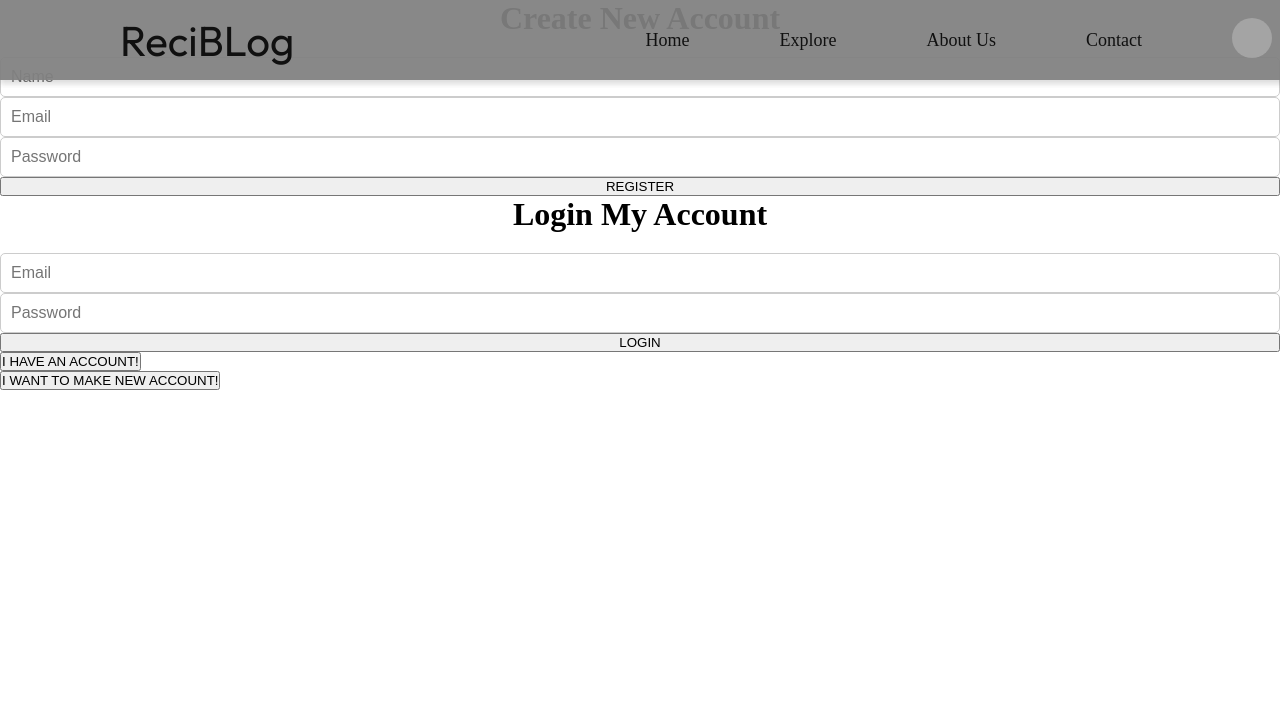
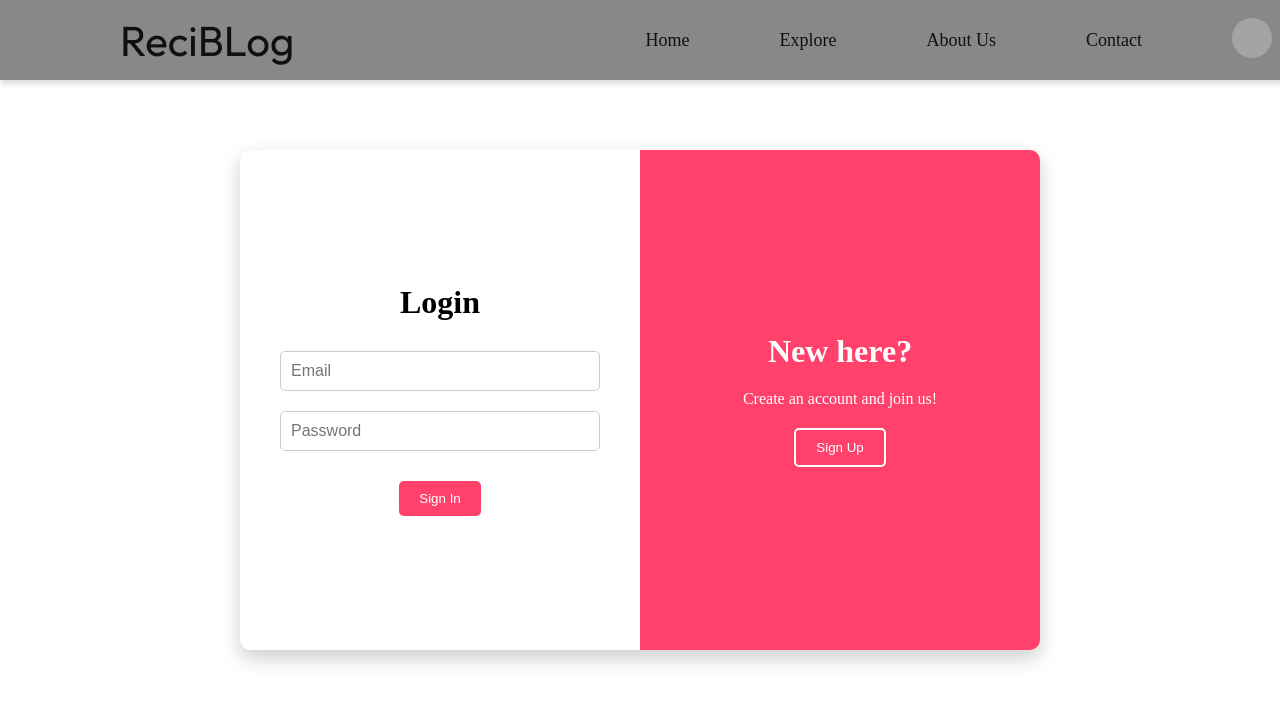
Before and after one commit to WongWeiFong/RecipeBlog, a React (Vite) app: page /signinup in a window 1280 px wide. Shown: the top 704 px of the page. Built offline with nearby package versions, Linux system fonts and the light colour scheme; grey boxes are pictures that could not be loaded.

Commit message:
signinup page added

```diff
--- /dev/null
+++ b/index.css
@@ -0,0 +1,3 @@
+@tailwind base;
+@tailwind components;
+@tailwind utilities;
--- a/index.html
+++ b/index.html
@@ -7,7 +7,7 @@
     <link rel="preconnect" href="https://fonts.googleapis.com">
     <link rel="preconnect" href="https://fonts.gstatic.com" crossorigin>
     <link href="https://fonts.googleapis.com/css2?family=Outfit&family=Poppins:ital,wght@0,100;0,200;0,300;0,400;0,500;0,600;0,700;0,800;0,900;1,100;1,200;1,300;1,400;1,500;1,600;1,700;1,800;1,900&display=swap" rel="stylesheet">
-    <title>EV-olution</title>
+    <title>RecipeBLog</title>
   </head>
   <body>
     <div id="root"></div>
--- a/package.json
+++ b/package.json
@@ -29,6 +29,7 @@
     "eslint-plugin-react-hooks": "^5.1.0-rc.0",
     "eslint-plugin-react-refresh": "^0.4.9",
     "globals": "^15.9.0",
+    "tailwindcss": "^3.4.11",
     "vite": "^5.4.1"
   },
   "description": "a blog for everyone to upload their food recipe",
--- a/src/Components/Navbar/Navbar.jsx
+++ b/src/Components/Navbar/Navbar.jsx
@@ -38,7 +38,7 @@ const Navbar = () => {
                 <DropDownItem img = {profileIcon} text = {'My Profile'} onClick={() => navigate('/profile')}/>
                 <DropDownItem img = {inboxIcon} text = {'Inbox'} />
                 <DropDownItem img = {settingsIcon} text = {'Settings'} />
-                <DropDownItem img = {logoutIcon} text = {'Logout'} />
+                <DropDownItem img = {logoutIcon} text = {'Logout'} onClick={() =>navigate('/signinup')}/>
             </ul>
           </div>
         </div>
--- a/src/Components/css/Profile.module.css
+++ b/src/Components/css/Profile.module.css
@@ -1,7 +1,9 @@
 .profile-container {
     width: 100%;
+    max-height: 600px;
     max-width: 600px;
     margin: 10% auto;
+    margin-bottom: 5%;
     padding: 20px;
     border-radius: 10px;
     background-color: #f4f4f4;
--- a/src/Components/css/SignInUp.module.css
+++ b/src/Components/css/SignInUp.module.css
@@ -0,0 +1,104 @@
+.container {
+    width: 100%;
+    max-width: 2000px;
+    display: flex;
+    justify-content: center;
+    align-items: center;
+    min-height: 100vh;
+  }
+
+  .form-container {
+    position: relative;
+    width: 800px;
+    height: 500px;
+    background-color: #ffffff;
+    border-radius: 10px;
+    overflow: hidden;
+    box-shadow: 0px 8px 20px rgba(0, 0, 0, 0.2);
+    display: flex;
+  }
+
+  .form {
+    position: absolute;
+    top: 50%;
+    transform: translateY(-50%);
+    width: 40%;
+    padding: 0 40px;
+    text-align: center;
+    transition: all 0.6s ease-in-out;
+  }
+
+  .sign-in-form {
+    left: 0;
+  }
+
+  .sign-up-form {
+    right: 0;
+    opacity: 0;
+    transform: translateY(-50%) translateX(100%);
+  }
+
+  .overlay-container {
+    position: absolute;
+    top: 0;
+    left: 50%;
+    width: 50%;
+    height: 100%;
+    background-color: #ff416c;
+    color: white;
+    transition: all 0.6s ease-in-out;
+  }
+
+  .overlay {
+    display: flex;
+    justify-content: center;
+    align-items: center;
+    height: 100%;
+  }
+
+  .overlay-panel {
+    text-align: center;
+    padding: 40px;
+  }
+
+  .right-panel-active .sign-in-form {
+    transform: translateY(-50%) translateX(-100%);
+    opacity: 0;
+  }
+
+  .right-panel-active .sign-up-form {
+    opacity: 1;
+    transform: translateY(-50%) translateX(0);
+  }
+
+  .right-panel-active .overlay-container {
+    transform: translateX(-100%);
+  }
+
+  .input {
+    width: 100%;
+    padding: 12px 20px;
+    margin: 10px 0;
+    border: 1px solid #ccc;
+    border-radius: 5px;
+  }
+
+  .btn {
+    margin-top: 20px;
+    padding: 10px 20px;
+    background-color: #ff416c;
+    color: white;
+    border: none;
+    border-radius: 5px;
+    cursor: pointer;
+  }
+
+  .ghost {
+    margin-top: 20px;
+    padding: 10px 20px;
+    background: transparent;
+    border: 2px solid white;
+    color: white;
+    border-radius: 5px;
+    cursor: pointer;
+  }
--- a/src/pages/SignInUp.jsx
+++ b/src/pages/SignInUp.jsx
@@ -2,40 +2,52 @@ import React, {useState} from "react";
 import Navbar from "../Components/Navbar/Navbar";
 import styles from "../Components/css/SignInUp.module.css";
 
-const SignInUp = () => {
-  const [addclass, setaddclass] = useState("");
+const SlidingForm = () => {
+  const [isSignInActive, setIsSignInActive] = useState(true);
+
+  const handleSlide = () => {
+    setIsSignInActive(!isSignInActive);
+  };
+
   return (
     <>
     <Navbar />
-    <div className={`${styles.container} ${addclass}`} id="container">
-      <div className={`${styles["form-container"]} ${styles["sign-up-container"]}`}>
-        <form>
-          <h1>Create New Account</h1>
-          <input type="text" placeholder="Name" />
-          <input type="email" placeholder="Email" />
-          <input type="password" placeholder="Password" />
-          <button type="submit">REGISTER</button>
-        </form>
-      </div>
-      <div className={`${styles["form-container"]} ${styles["sign-in-container"]}`}>
-        <form>
-          <h1>Login My Account</h1>
-          <input type="email" placeholder="Email" />
-          <input type="password" placeholder="Password" />
-          <button type="submit">LOGIN</button>
-        </form>
-      </div>
-      <div className={styles["overlay-container"]}>
-        <div className={styles.overlay}>
-          <div className={`${styles["overlay-panel"]} ${styles["overlay-left"]}`}>
-            <button className={styles.ghost} id="signin" onClick={()=>setaddclass("")}>
-              I HAVE AN ACCOUNT!
-            </button>
-          </div>
-          <div className={`${styles["overlay-panel"]} ${styles["overlay-right"]}`}>
-            <button className={styles.ghost} id="signup" onClick={()=>setaddclass("right-panel-active")}>
-               I WANT TO MAKE NEW ACCOUNT!
-            </button>
+    <div className={styles['container']}>
+      <div className={`${styles['form-container']} ${isSignInActive ? '' : styles['right-panel-active']}`}>
+        <div className={`${styles['form']} ${styles['sign-in-form']}`}>
+          <h1>Login</h1>
+          <input type="email" placeholder="Email" className={styles['input']} />
+          <input type="password" placeholder="Password" className={styles['input']} />
+          <button className={styles['btn']}>Sign In</button>
+        </div>
+        <div className={`${styles['form']} ${styles['sign-up-form']}`}>
+          <h1>Register</h1>
+          <input type="text" placeholder="Name" className={styles['input']} />
+          <input type="email" placeholder="Email" className={styles['input']} />
+          <input type="password" placeholder="Password" className={styles['input']} />
+          <button className={styles['btn']}>Sign Up</button>
+        </div>
+        <div className={styles['overlay-container']}>
+          <div className={styles['overlay']}>
+            <div className={styles['overlay-panel']}>
+              {isSignInActive ? (
+                <>
+                  <h1>New here?</h1>
+                  <p>Create an account and join us!</p>
+                  <button className={styles['ghost']} onClick={handleSlide}>
+                    Sign Up
+                  </button>
+                </>
+              ) : (
+                <>
+                  <h1>Already a member?</h1>
+                  <p>Sign in and start your journey!</p>
+                  <button className={styles['ghost']} onClick={handleSlide}>
+                    Sign In
+                  </button>
+                </>
+              )}
+            </div>
           </div>
         </div>
       </div>
@@ -44,4 +56,4 @@ const SignInUp = () => {
   );
 };
 
-export default SignInUp;
+export default SlidingForm;
```
Also changed, not shown: tailwind.config.js (added, +10 -0 lines), unused/SignInUp.jsx (added, +47 -0 lines), 1 other file (tests, documents, lock files or other folders).
